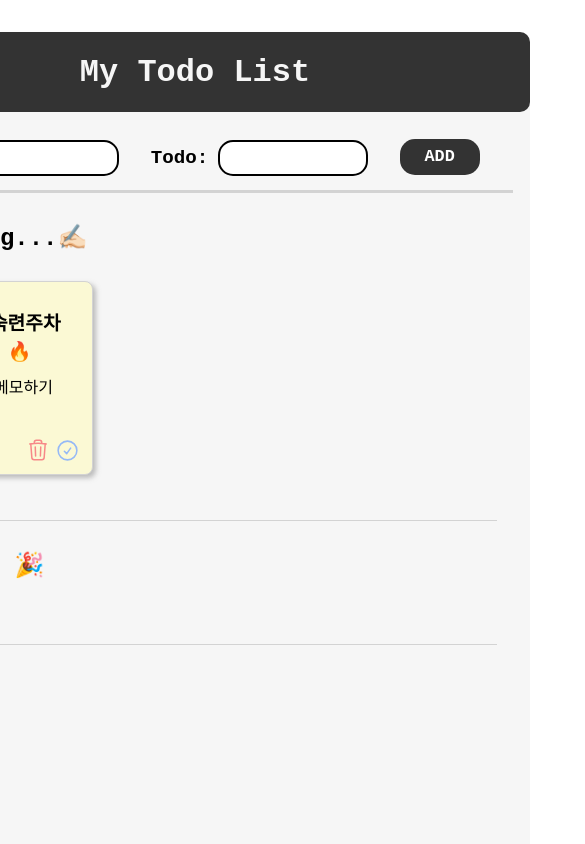
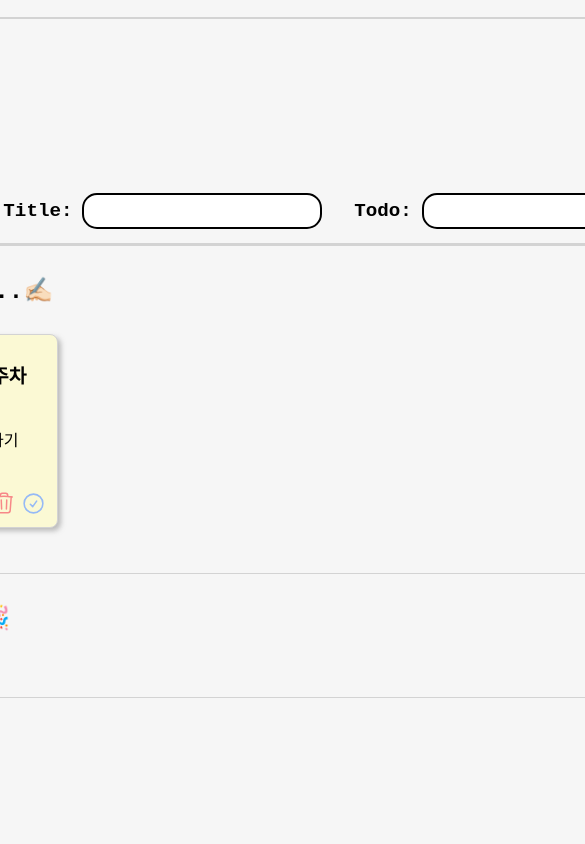
Before and after one commit to nayoung3669/todolist_react, a React (Create React App) app: page / in a window 390 px wide. Shown: the top 844 px of the page, 585 px wide, since content can reach past the window. Built offline with nearby package versions, Linux system fonts and the light colour scheme.

Commit message:
breakpoint

```diff
--- a/src/App.js
+++ b/src/App.js
@@ -1,7 +1,8 @@
 import Router from "./shared/Router.js";
+import "./styles/App.css";
 function App() {
   return (
-    <div style={{ display: "flex", justifyContent: "center" }}>
+    <div className="App">
       <Router />
     </div>
   );
--- a/src/components/TodoTemplate.js
+++ /dev/null
@@ -1,42 +0,0 @@
-import { styled } from "styled-components";
-
-const TemplateBlock = styled.div`
-  display: flex;
-  flex-direction: column;
-  align-items: center;
-  background-color: #f6f6f6;
-  width: 70%;
-  min-width: 670px;
-  max-width: 1000px;
-  height: 1200px;
-  margin-top: 2rem;
-  border-radius: 20px;
-  font-family: "Courier New", Courier, monospace;
-  box-shadow: rgba(0, 0, 0, 0.15) 1.95px 1.95px 2.6px;
-  font-weight: 600;
-
-  .header {
-    display: flex;
-    align-items: center;
-    justify-content: center;
-    height: 80px;
-    width: 100%;
-    margin-bottom: 13px;
-    color: #f6f6f6;
-    border-radius: 10px;
-    background-color: #333333;
-    font-size: 2rem;
-    font-weight: 600;
-  }
-`;
-
-const TodoTemplate = ({ children }) => {
-  return (
-    <TemplateBlock>
-      <div className="header">My Todo List</div>
-      {children}
-    </TemplateBlock>
-  );
-};
-
-export default TodoTemplate;
--- a/src/container/TodoInputContainer.js
+++ b/src/container/TodoInputContainer.js
@@ -8,7 +8,7 @@ const TodoInputContainerBlock = styled.div`
   display: flex;
   justify-content: center;
   align-items: center;
-  width: 95%;
+  width: 80%;
   border-bottom: 3px solid lightgray;
 
   button {
--- /dev/null
+++ b/src/layout/TodoTemplate.js
@@ -0,0 +1,62 @@
+import { styled } from "styled-components";
+
+const TemplateBlock = styled.div`
+  display: flex;
+  flex-direction: row;
+  align-items: center;
+  justify-content: center;
+  position: relative;
+  background-color: #f6f6f6;
+  min-width: 1270px;
+  height: 1050px;
+  margin-top: 2rem;
+  border-radius: 20px;
+  font-family: "Courier New", Courier, monospace;
+  box-shadow: rgba(0, 0, 0, 0.15) 1.95px 1.95px 2.6px;
+  font-weight: 600;
+
+  .sidebar {
+    display: flex;
+    flex-direction: column;
+    align-items: center;
+    justify-content: center;
+    margin-top: 8.3%;
+    height: 90%;
+    width: 100%;
+    color: #f6f6f6;
+    border-radius: 8px;
+    background-color: #828282;
+    font-size: 1.4rem;
+    font-weight: 600;
+  }
+  .todoTitle {
+    position: absolute;
+    text-align: center;
+    top: 0.3%;
+    width: 100%;
+    border-bottom: 2px solid lightgray;
+    font-size: 2rem;
+  }
+
+  .content {
+    display: flex;
+    flex-direction: column;
+    align-items: end;
+  }
+`;
+
+const TodoTemplate = ({ children }) => {
+  return (
+    <TemplateBlock>
+      <div className="todoTitle">
+        <p>Todo List</p>
+      </div>
+      <div className="sidebar">
+        <p>Todo List</p>
+      </div>
+      <div className="content">{children}</div>
+    </TemplateBlock>
+  );
+};
+
+export default TodoTemplate;
--- a/src/pages/DetailPage.js
+++ b/src/pages/DetailPage.js
@@ -1,7 +1,7 @@
 import React from "react";
 import TodoItemDetail from "../components/TodoItemDetail";
 import { useParams } from "react-router-dom";
-import TodoTemplate from "../components/TodoTemplate";
+import TodoTemplate from "../layout/TodoTemplate";
 
 const DetailPage = () => {
   const { id } = useParams();
--- a/src/pages/MainPage.js
+++ b/src/pages/MainPage.js
@@ -1,5 +1,5 @@
 import React from "react";
-import TodoTemplate from "../components/TodoTemplate";
+import TodoTemplate from "../layout/TodoTemplate";
 import TodoInputContainer from "../container/TodoInputContainer";
 import TodoListContainer from "../container/TodoListContainer";
 const MainPage = () => {
--- /dev/null
+++ b/src/styles/App.css
@@ -0,0 +1,7 @@
+.App {
+  display: flex;
+  justify-content: center;
+  align-items: center;
+  background-color: rgb(199, 214, 221);
+  height: 100vh;
+}
```
